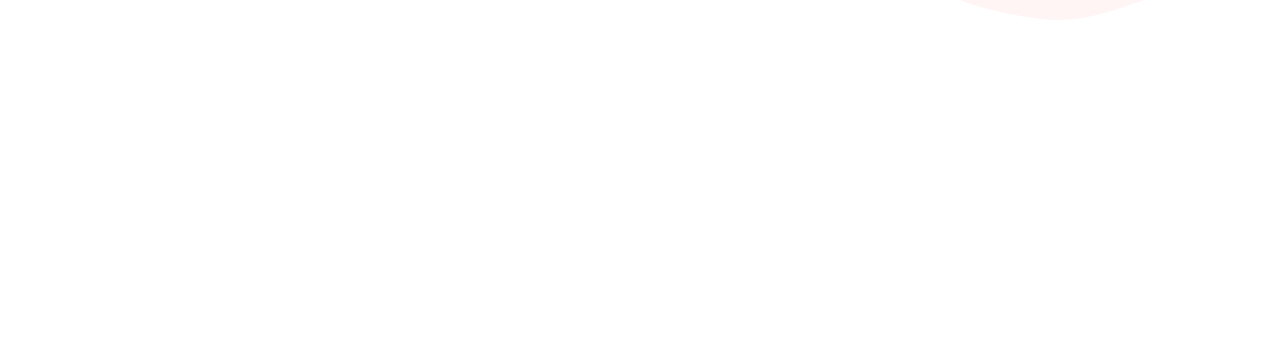
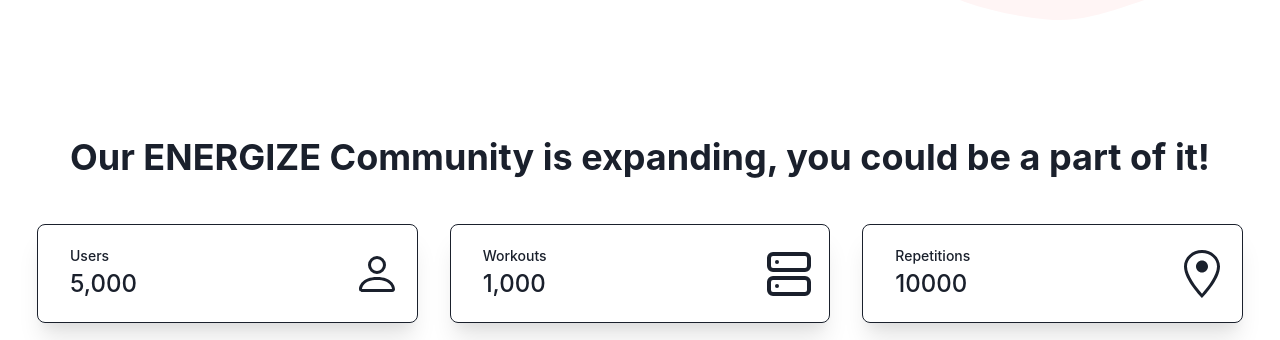
Before and after one commit to valgeorg97/enrgz-fit-tracker-app, a React app in the folder tracker/: page / in a window 1280 px wide. Shown: the part 530-870 px from the top of the page. Before the commit the page ends 800 px from the top, so only its background shows below. Built offline with nearby package versions, Linux system fonts and the light colour scheme; no server answers; the database is empty; the HTML template or start-up script is replaced by a standard one.

Commit message:
Add Statistics to LandingPage

```diff
--- a/tracker/src/views/LandingPage/LandingPage.jsx
+++ b/tracker/src/views/LandingPage/LandingPage.jsx
@@ -1,5 +1,7 @@
+import React from 'react';
 import CallToActionWithVideo from "./CallToActionWithVideo";
 import { useNavigate } from "react-router-dom";
+import Statistics from "./Statistics"
 
 const LandingPage = () => {
     const navigate = useNavigate();
@@ -9,7 +11,10 @@ const LandingPage = () => {
     };
 
     return (
-        <CallToActionWithVideo onGetStartedClick={navigateToLogin} />
+        <div>
+            <CallToActionWithVideo onGetStartedClick={navigateToLogin} />
+            <Statistics />
+        </div>
     );
 };
 
--- /dev/null
+++ b/tracker/src/views/LandingPage/Statistics.jsx
@@ -0,0 +1,74 @@
+import {
+    Box,
+    chakra,
+    Flex,
+    SimpleGrid,
+    Stat,
+    StatLabel,
+    StatNumber,
+    useColorModeValue,
+} from '@chakra-ui/react';
+import { BsPerson } from 'react-icons/bs';
+import { FiServer } from 'react-icons/fi';
+import { GoLocation } from 'react-icons/go';
+
+function StatsCard(props) {
+    const { title, stat, icon } = props;
+    return (
+        <Stat
+            px={{ base: 2, md: 4 }}
+            py={'5'}
+            shadow={'xl'}
+            border={'1px solid'}
+            borderColor={useColorModeValue('gray.800', 'gray.500')}
+            rounded={'lg'}>
+            <Flex justifyContent={'space-between'}>
+                <Box pl={{ base: 2, md: 4 }}>
+                    <StatLabel fontWeight={'medium'} isTruncated>
+                        {title}
+                    </StatLabel>
+                    <StatNumber fontSize={'2xl'} fontWeight={'medium'}>
+                        {stat}
+                    </StatNumber>
+                </Box>
+                <Box
+                    my={'auto'}
+                    color={useColorModeValue('gray.800', 'gray.200')}
+                    alignContent={'center'}>
+                    {icon}
+                </Box>
+            </Flex>
+        </Stat>
+    );
+}
+
+export default function BasicStatistics() {
+    return (
+        <Box maxW="7xl" mx={'auto'} pt={5} px={{ base: 2, sm: 12, md: 17 }}>
+            <chakra.h1
+                textAlign={'center'}
+                fontSize={'4xl'}
+                py={10}
+                fontWeight={'bold'}>
+                Our ENERGIZE Community is expanding, you could be a part of it!
+            </chakra.h1>
+            <SimpleGrid columns={{ base: 1, md: 3 }} spacing={{ base: 5, lg: 8 }}>
+                <StatsCard
+                    title={'Users'}
+                    stat={'5,000'}
+                    icon={<BsPerson size={'3em'} />}
+                />
+                <StatsCard
+                    title={'Workouts'}
+                    stat={'1,000'}
+                    icon={<FiServer size={'3em'} />}
+                />
+                <StatsCard
+                    title={'Repetitions'}
+                    stat={'10000'}
+                    icon={<GoLocation size={'3em'} />}
+                />
+            </SimpleGrid>
+        </Box>
+    );
+}
--- a/tracker/src/views/Workouts/Workouts.jsx
+++ b/tracker/src/views/Workouts/Workouts.jsx
@@ -50,17 +50,21 @@ const Workouts = () => {
       {showForm ? (
         <CreateWorkout showForm={showForm} setShowForm={setShowForm}/>
       ) : (
-        <Button colorScheme="teal" onClick={handleCreateWorkoutClick}>Create Workout!</Button>)}
+        <Button colorScheme="teal" onClick={handleCreateWorkoutClick}>Create Workout!</Button>
+      )}
       <Box mt={5}>
         {workouts.map((workout, index) => (
           <Box key={index} p={5} boxShadow="md" borderWidth="1px">
             <Heading as="h2" size="md" mb={3}>
               {workout.name}
             </Heading>
-              <p>{workout.type}:</p>
-              <p>{workout.muscle}</p>
-              <p>{workout.reps} reps</p>
-              <p>{workout.weight} weight</p>
+            <Box>
+              <p>Exercise {index + 1}:</p>
+              <p>Muscle: {workout.muscle}</p>
+              <p>Type: {workout.type}</p>
+              <p>Reps: {workout.reps}</p>
+              <p>Weight: {workout.weight} kg</p>
+            </Box>
           </Box>
         ))}
       </Box>
```
Also changed, not shown: tracker/src/views/Workouts/SingleWorkoutView.jsx/SingleWorkoutView.jsx (added, +45 -0 lines).
